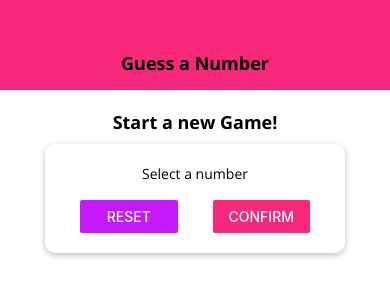
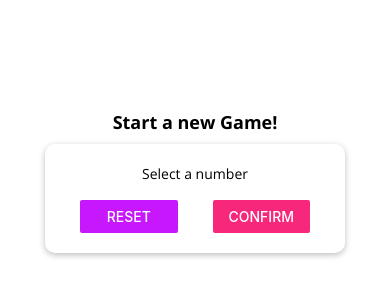
Before and after one commit to NatuPaiano/Maximillian-React-Native-Course-udemy, a React Native app: screen / in a window 390 px wide. Shown: the top 300 px of the page. Built offline with nearby package versions, Linux system fonts and the light colour scheme.

Commit message:
Fix game over screen for landscape&using Platform

```diff
--- a/App.tsx
+++ b/App.tsx
@@ -1,5 +1,5 @@
 import React, { useState } from 'react';
-import { StyleSheet, View } from 'react-native';
+import { SafeAreaView, StyleSheet, View } from 'react-native';
 import { useFonts } from 'expo-font';
 import AppLoading from 'expo-app-loading';
 import Header from './components/Header/Header.component';
@@ -41,10 +41,10 @@ export default function App() {
 	};
 
   return (
-    <View style={styles.screen}>
-      <Header title="Guess a Number" />
+		<SafeAreaView style={styles.screen}>
+			<Header title="Guess a Number" />
 			{content}
-    </View>
+		</SafeAreaView>
   );
 }
 
--- a/components/Header/Header.component.tsx
+++ b/components/Header/Header.component.tsx
@@ -1,5 +1,5 @@
 import React from 'react';
-import { View, Text, StyleSheet } from 'react-native';
+import { View, Text, StyleSheet, Platform } from 'react-native';
 import Colors from '../../constants/colors';
 import DefaultStyles from '../../constants/defaultStyles';
 
@@ -8,19 +8,37 @@ interface IHeaderProps {
 }
 
 const Header: React.FC<IHeaderProps> = ({ title }) => (
-	<View style={styles.header}>
-		<Text style={DefaultStyles.title}>{title}</Text>
+	<View
+		style={{
+			...styles.headerBase,
+			...Platform.select({
+				ios: styles.headerIOS,
+				android: styles.headerAndroid,
+			}),
+		}}
+	>
+		<Text style={[DefaultStyles.title, styles.title]}>{title}</Text>
 	</View>
 );
 
 const styles = StyleSheet.create({
-	header: {
+	headerBase: {
 		width: '100%',
 		height: 90,
 		paddingTop: 36,
-		backgroundColor: Colors.primary,
 		alignItems: 'center',
 		justifyContent: 'center',
+	},
+	headerIOS: {
+		backgroundColor: 'white',
+		borderBottomColor: '#ccc',
+		borderBottomWidth: 1,
+	},
+	headerAndroid: {
+		backgroundColor: Colors.primary,
+	},
+	title: {
+		color: Platform.OS === 'ios' ? Colors.primary : 'white',
 	},
 });
 
--- a/components/MainButton/MainButton.component.tsx
+++ b/components/MainButton/MainButton.component.tsx
@@ -1,20 +1,43 @@
-import React from 'react';
-import { StyleSheet, View, Text, TouchableOpacity } from 'react-native';
+import React, { ComponentType } from 'react';
+import {
+	StyleSheet,
+	View,
+	Text,
+	TouchableOpacity,
+	Platform,
+	TouchableNativeFeedback,
+	TouchableOpacityProps,
+	TouchableNativeFeedbackProps,
+} from 'react-native';
 import Colors from '../../constants/colors';
 
 interface IMainButtonProps {
 	onPress: () => void,
 };
 
-const MainButton: React.FC<IMainButtonProps> = ({ children, onPress }) => (
-	<TouchableOpacity activeOpacity={0.6} onPress={onPress}>
-		<View style={styles.button}>
-			<Text style={styles.buttonText}>{children}</Text>
+const MainButton: React.FC<IMainButtonProps> = ({ children, onPress }) => {
+	let ButtonComponent: ComponentType<TouchableOpacityProps | TouchableNativeFeedbackProps> = TouchableOpacity;
+
+	if (Platform.OS === 'android' && Platform.Version >= 21) {
+		ButtonComponent = TouchableNativeFeedback;
+	};
+
+	return (
+		<View style={styles.buttonContainer}>
+			<ButtonComponent activeOpacity={0.6} onPress={onPress}>
+				<View style={styles.button}>
+					<Text style={styles.buttonText}>{children}</Text>
+				</View>
+			</ButtonComponent>
 		</View>
-	</TouchableOpacity>
-);
+	);
+}
 
 const styles = StyleSheet.create({
+	buttonContainer: {
+		borderRadius: 35,
+		overflow: 'hidden',
+	},
 	button: {
 		backgroundColor: Colors.primary,
 		paddingVertical: 20,
--- a/package.json
+++ b/package.json
@@ -11,6 +11,7 @@
     "expo": "~43.0.2",
     "expo-app-loading": "~1.2.1",
     "expo-font": "~10.0.3",
+    "expo-screen-orientation": "~4.0.3",
     "expo-status-bar": "~1.1.0",
     "react": "17.0.1",
     "react-dom": "17.0.1",
--- a/screens/gameOverScreen/GameOverScreen.tsx
+++ b/screens/gameOverScreen/GameOverScreen.tsx
@@ -1,5 +1,5 @@
-import React from 'react';
-import { Button, Dimensions, Image, ScrollView, StyleSheet, Text, View } from 'react-native';
+import React, { useEffect, useState } from 'react';
+import { Dimensions, Image, ScrollView, StyleSheet, Text, View } from 'react-native';
 import DefaultStyles from '../../constants/defaultStyles';
 import Colors from '../../constants/colors';
 import MainButton from '../../components/MainButton/MainButton.component';
@@ -10,15 +10,42 @@ interface IGameOverScreenProps {
 	onRestart: () => void,
 };
 
-const GameOverScreen: React.FC<IGameOverScreenProps> = ({ roundsNumber, userNumber, onRestart }) => (
+const GameOverScreen: React.FC<IGameOverScreenProps> = ({ roundsNumber, userNumber, onRestart }) => {
+	const [availableDeviceWidth, setAvailableDeviceWidth] = useState(Dimensions.get('window').width);
+	const [availableDeviceHeight, setAvailableDeviceHeight] = useState(Dimensions.get('window').height);
+
+	useEffect(() => {
+		const updateLayout = () => {
+			setAvailableDeviceWidth(Dimensions.get('window').width);
+			setAvailableDeviceHeight(Dimensions.get('window').height);
+		};
+		Dimensions.addEventListener('change', updateLayout);
+
+		return () => {
+			Dimensions.removeEventListener('change', updateLayout);
+		};
+	}, []);
+
+	return (
 		<ScrollView>
 			<View style={styles.screen}>
 				<Text style={DefaultStyles.bodyText}>The Game is Over!</Text>
-			<View style={styles.imageContainer}>
+				<View style={{
+					...styles.imageContainer,
+					//TODO: arreglar y ponerle * 0.25 cuando pueda detectar que está en landscape
+					width: availableDeviceWidth * 0.7,
+					height: availableDeviceWidth * 0.7,
+					borderRadius: (availableDeviceWidth * 0.7) / 2,
+					marginVertical: availableDeviceHeight / 30,
+				}}>
 					<Image source={require('../../assets/images/success.png')} resizeMode="cover" style={styles.image} />
 				</View>
-			<View style={styles.resultContainer}>
-				<Text style={[DefaultStyles.bodyText, styles.resultText]}>
+				<View style={{...styles.resultContainer, marginVertical: availableDeviceHeight / 60,}}>
+					<Text style={{
+						...DefaultStyles.bodyText,
+						...styles.resultText,
+						fontSize: availableDeviceHeight < 600 ? 16 : 20,
+					}}>
 						Your phone needed <Text style={styles.highlight}>{roundsNumber}</Text> rounds to guess the number <Text style={styles.highlight}>{userNumber}.</Text>
 					</Text>
 				</View>
@@ -26,22 +53,19 @@ const GameOverScreen: React.FC<IGameOverScreenProps> = ({ roundsNumber, userNumb
 			</View>
 		</ScrollView>
 	);
-
+};
 
 const styles = StyleSheet.create({
 	screen: {
 		flex: 1,
 		justifyContent: 'center',
 		alignItems: 'center',
+		paddingVertical: 10,
 	},
 	imageContainer: {
-		width: Dimensions.get('window').width * 0.7,
-		height: Dimensions.get('window').width * 0.7,
-		borderRadius: Dimensions.get('window').width * 0.7 / 2,
 		borderWidth: 3,
 		borderColor: 'black',
 		overflow: 'hidden',
-		marginVertical: Dimensions.get('window').height / 30,
 	},
 	image: {
 		width: '100%',
@@ -49,11 +73,9 @@ const styles = StyleSheet.create({
 	},
 	resultContainer: {
 		marginHorizontal: 30,
-		marginVertical: Dimensions.get('window').height / 60,
 	},
 	resultText: {
 		textAlign: 'center',
-		fontSize: Dimensions.get('window').height < 600 ? 16 : 20,
 	},
 	highlight: {
 		color: Colors.primary,
--- a/screens/gameScreen/GameScreen.tsx
+++ b/screens/gameScreen/GameScreen.tsx
@@ -94,7 +94,7 @@ const GameScreen: React.FC<IGameScreenProps> = ({ userChoice, onGameOver }) => {
 		<View style={styles.screen}>
 			<Text style={DefaultStyles.title}>Opponent's Guess</Text>
 			<NumberContainer>{currentGuess}</NumberContainer>
-			<Card style={styles.buttonContainer}>
+			<Card style={{...styles.buttonContainer, marginTop: availableDeviceHeight > 600 ? 20 : 5}}>
 				<MainButton onPress={() => handleNextGuess('lower')}><Ionicons name="md-remove" size={24} color="white" /></MainButton>
 				<MainButton onPress={() => handleNextGuess('greater')}><Ionicons name="md-add" size={24} color="white" /></MainButton>
 			</Card>
@@ -123,7 +123,6 @@ const styles = StyleSheet.create({
 	buttonContainer: {
 		flexDirection: 'row',
 		justifyContent: 'space-around',
-		marginTop: Dimensions.get('window').height > 600 ? 20 : 5,
 		width: 300,
 		maxWidth: '90%',
 	},
```
Also changed, not shown: 1 other file (tests, documents, lock files or other folders). Lines whose indentation alone changed are shown as unchanged.
